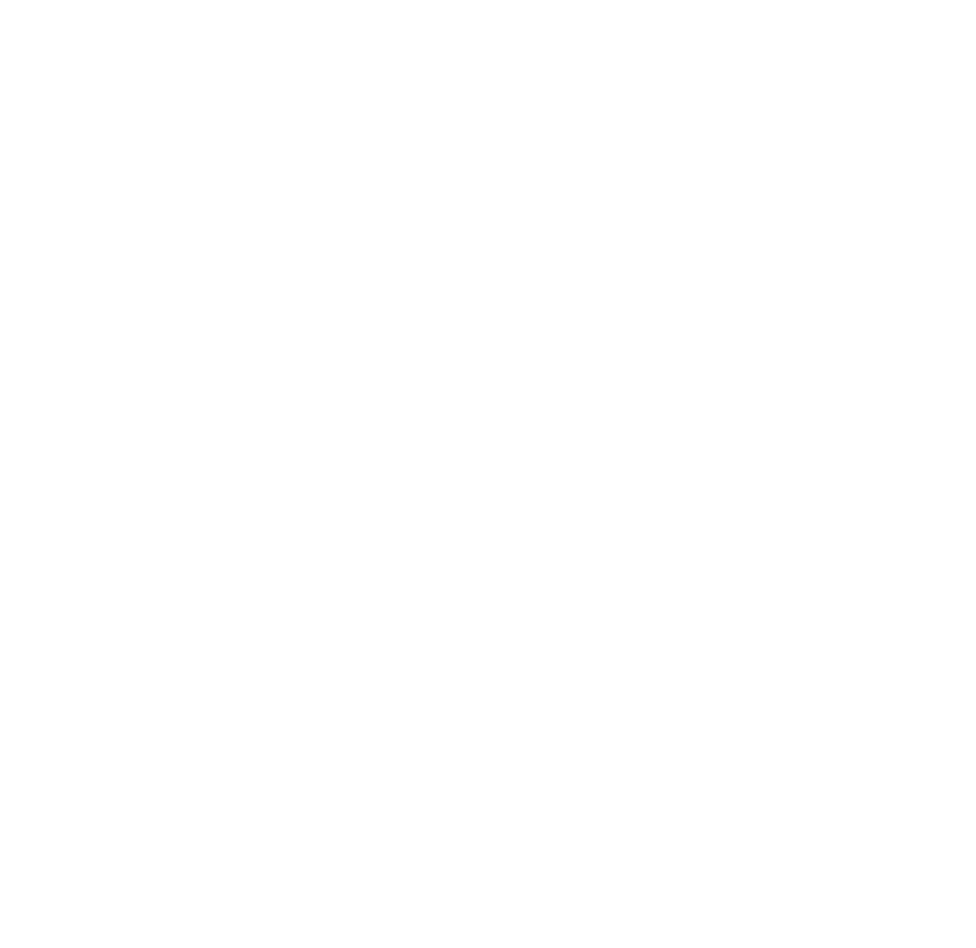
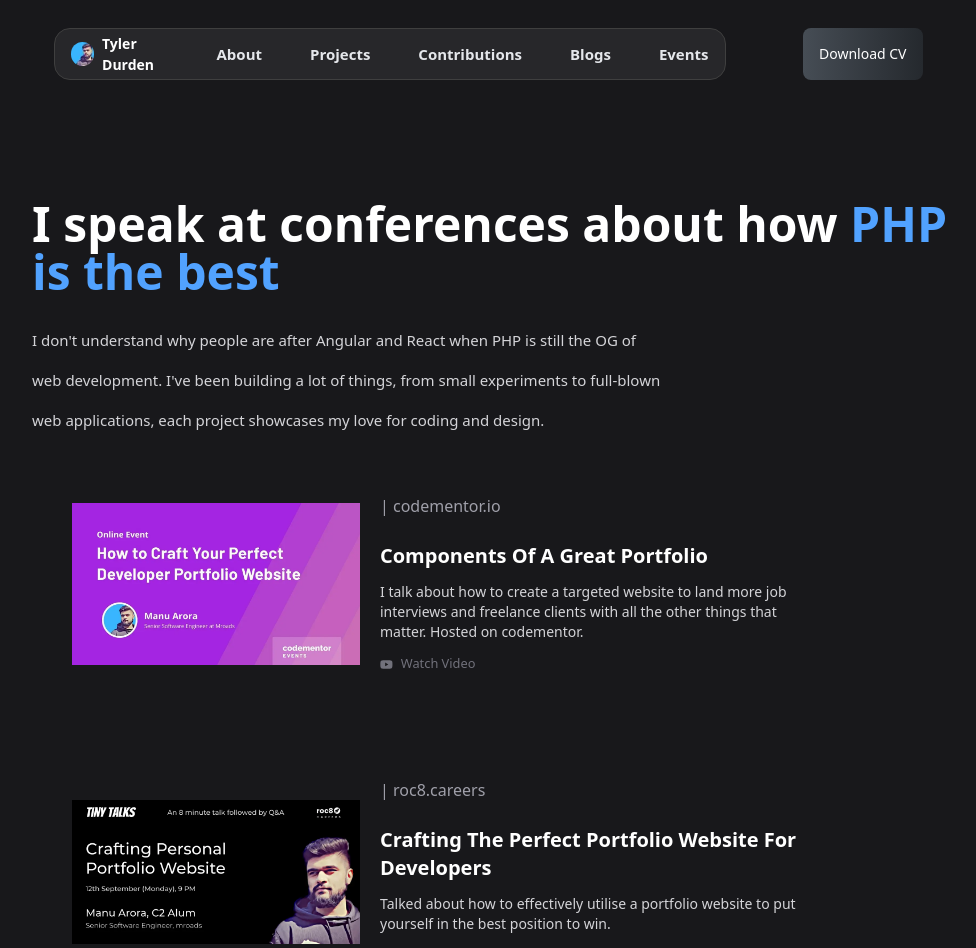
Before and after one commit to wizzcode01/devpro-project, a React (Vite) app: page /event in a window 1280 px wide. Before the commit this address had no page. Shown: the top 948 px of the page, without its empty margins (136-1112 px from the left). Before the commit the page ends 800 px from the top, so only its background shows below. Built offline with nearby package versions, Linux system fonts and the light colour scheme.

Commit message:
added files

```diff
--- a/src/App.jsx
+++ b/src/App.jsx
@@ -4,6 +4,7 @@
 import About from './pages/About'
 import ProjectPage from './pages/ProjectPage'
 import BlogPage from './pages/BlogPage'
+import Event from './pages/Event'
 
 function App() {
 
@@ -16,6 +17,7 @@
           <Route path="/about" element={<About/>} />
           <Route path="/project" element={<ProjectPage/>} />
           <Route path="/blogs" element={<BlogPage/>} />
+          <Route path="/event" element={<Event/>} />
         </Routes>
       </Router>
     </>
--- a/src/components/Navbar.jsx
+++ b/src/components/Navbar.jsx
@@ -17,7 +17,7 @@
         <Link to="/project" className="text-gray-200 hover:text-gray-400">Projects</Link>
         <Link to="/contributions" className="text-gray-200 hover:text-gray-400">Contributions</Link>
         <Link to="/blogs" className="text-gray-200 hover:text-gray-400">Blogs</Link>
-        <Link to="/events" className="text-gray-200 hover:text-gray-400">Events</Link>
+        <Link to="/event" className="text-gray-200 hover:text-gray-400">Events</Link>
     </div>
     </nav>
       <div className='mt-7'>
--- a/src/pages/Event.jsx
+++ b/src/pages/Event.jsx
@@ -0,0 +1,93 @@
+import event1 from "../assets/event1.webp"
+import event2 from "../assets/event2.webp"
+import event3 from "../assets/event3.webp"
+import event4 from "../assets/event4.webp"
+import { FaYoutube } from "react-icons/fa"
+import Footer from "../components/Footer"
+import Navbar from "../components/Navbar"
+
+const Event = () => {
+
+  const events = [
+    {
+        image : event1,
+        desc :  {
+            mean: "codementor.io",
+            title: "Components Of A Great Portfolio ",
+            heads: "I talk about how to create a targeted website to land more job interviews and freelance clients with all the other things that matter. Hosted on codementor.",
+            link: "Watch Video"
+
+        },
+    },
+
+    {
+         image : event2,
+         desc :  {
+            mean: "roc8.careers",
+            title: "Crafting The Perfect Portfolio Website For Developers ",
+            heads: "Talked about how to effectively utilise a portfolio website to put yourself in the best position to win.",
+            link: "Watch Video"
+
+        },
+    },
+
+    {
+        image : event3,
+         desc :  {
+            mean: "Youtube",
+            title: "How To Use Algochurn To Clear Technical Interviews With Ease. ",
+            heads: "Algochurn is a free resource that helps front-end developers practice machine coding questions. Here I talk about how to effectively make use of Algochurn.",
+            link: "Watch Video"
+
+        },
+    },
+    {
+         image : event4,
+         desc : {
+            mean: "Youtube",
+            title: "How To Implement Debouncing In React ",
+            heads: "Debouncing is a method of preventing a function from being invoked too often. In this video, I talk about how to create a custom debounce function from scratch.",
+            link: "Watch Video"
+
+        },
+    }
+
+    ]
+   return (
+    <div className="bg-zinc-900">
+      <Navbar/>
+    <div className="max-w-5xl mx-auto p-10">
+        <div className="flex flex-col gap-6 mt-20">
+           <h1 className="text-5xl font-bold text-white">I speak at conferences about how  <span className="text-blue-400">PHP is the best</span></h1>
+           <div className="leading-10 text-zinc-300 text-[15px] text-lg">
+                <p>I don't understand why people are after Angular and React when PHP is still the OG of</p>
+                <p>web development. I've been building a lot of things, from small experiments to full-blown</p>
+                <p>web applications, each project showcases my love for coding and design.</p>
+           </div>
+        </div>
+    {events.map((eventData, index) => (
+     <div
+     key={index}
+     className="flex items-center gap-5 ml-10">
+          <img src={eventData.image} alt="" className="w-72 h-72 object-contain" />
+
+        <div
+        className="flex flex-col gap-6">
+            <div className="flex items-center gap-4 text-zinc-400">
+                |  {eventData.desc.mean}
+            </div>
+            <div className="flex flex-col gap-3 w-[70%] text-zinc-200">
+            <h1 className="text-white font-semibold text-xl">{eventData.desc.title}</h1>
+            <p className="text-sm text-zinc-300">{eventData.desc.heads}</p>
+            <small className="flex items-center gap-2 text-zinc-500"><FaYoutube/>{eventData.desc.link}</small>
+            </div>
+        </div>
+     </div>
+     ))}
+     </div>
+     <Footer/>
+    </div>
+   )
+}
+
+export default Event
```
